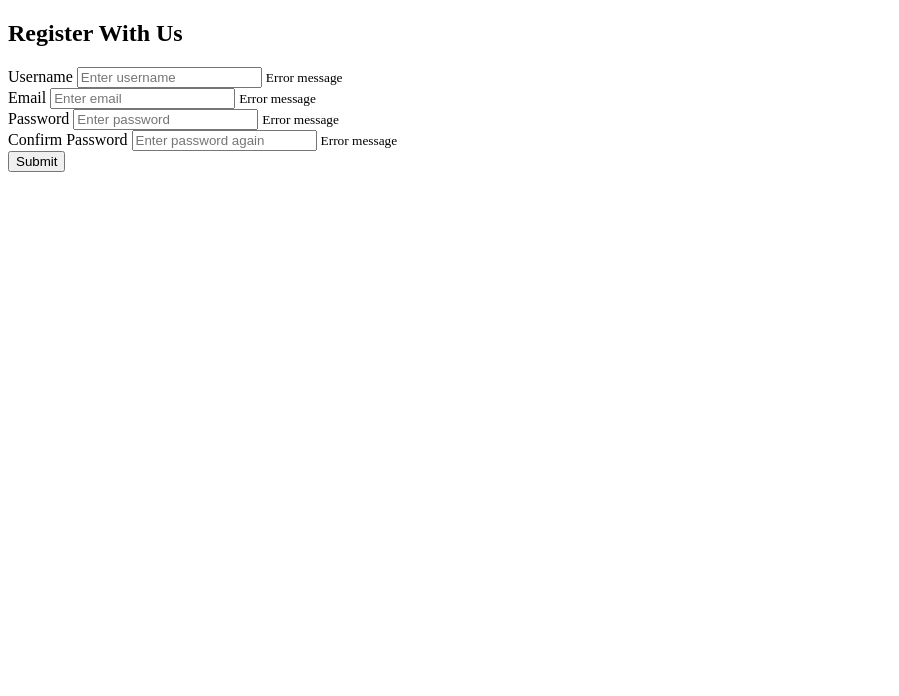
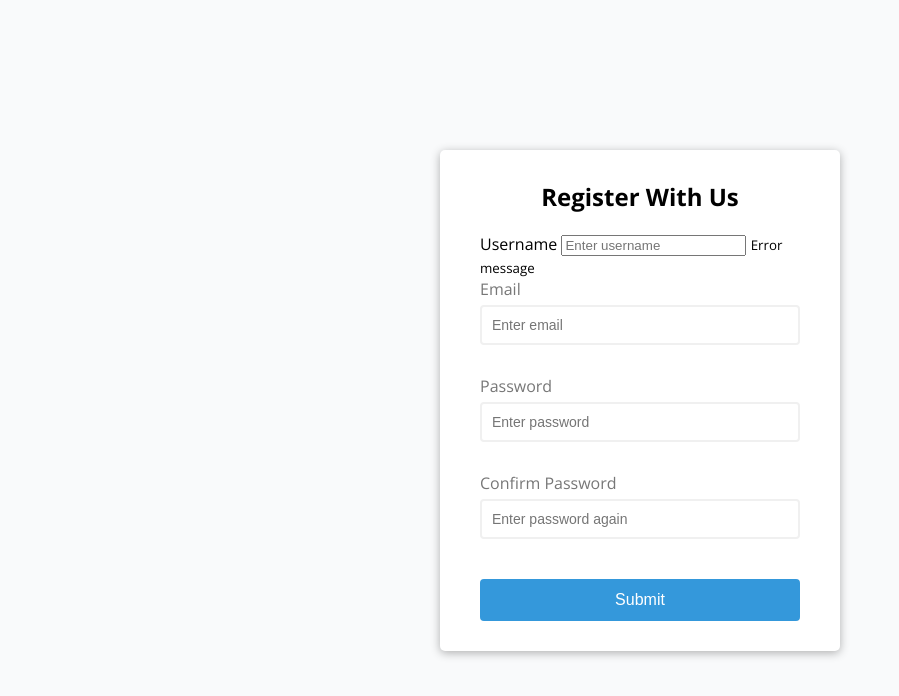
Before and after one commit to MiguelDominguezSanchez/Udemy_20_Web_Projects_With_Vanilla_JavaScript, a plain HTML site: page FORM-VALIDATOR/index.html in a window 1280 px wide. Shown: the whole page, without its empty margins (0-899 px from the left). Drawn offline with nearby package versions, Linux system fonts and the light colour scheme.

Commit message:
Form Validator Intro Project – 006 Project CSS

```diff
--- a/FORM-VALIDATOR/index.html
+++ b/FORM-VALIDATOR/index.html
@@ -11,7 +11,7 @@
   <div class="container">
     <form id="form" class="form">
       <h2>Register With Us</h2>
-      <div class="form-control">
+      <div class="form-controls">
         <label for="username">Username</label>
         <input type="text" id="username" placeholder="Enter username">
         <small>Error message</small>
--- a/FORM-VALIDATOR/style.css
+++ b/FORM-VALIDATOR/style.css
@@ -0,0 +1,96 @@
+@import url('https://fonts.googleapis.com/css2?family=Open+Sans:ital,wght@0,300;0,400;0,600;0,700;0,800;1,300;1,400;1,600;1,700;1,800&display=swap');
+
+:root {
+  --success-color: #2ecc71;
+  --error-color: #e74c3c;
+}
+
+* {
+  box-sizing: border-box;
+}
+
+body {
+  background-color: #f9fafb;
+  font-family: 'Open Sans', sans-serif;
+  display: flex;
+  align-items: center;
+  justify-content: center;
+  min-height: 100vh;
+  margin: 0;
+}
+
+.container {
+  background-color: #fff;
+  border-radius: 5px;
+  box-shadow: 0 2px 10px rgba(0,0,0,0.3);
+  width: 400px;
+}
+
+h2 {
+  text-align: center;
+  margin: 0 0 20px;
+}
+
+.form {
+  padding: 30px 40px;
+}
+
+.form-control {
+  margin-bottom: 10px;
+  padding-bottom: 20px;
+  position: relative;
+}
+
+.form-control label {
+  color: #777;
+  display: block;
+  margin-bottom: 5px;
+}
+
+.form-control input {
+  border: 2px solid #f0f0f0;
+  border-radius: 4px;
+  display: block;
+  width: 100%;
+  padding:10px;
+  font-size: 14px;
+}
+
+.form-control input:focus {
+  outline: 0;
+  border-color: #777;
+}
+
+.form-control.success input {
+  border-color: var(--success-color)
+}
+
+.form-control.error input {
+  border-color: var(--error-color)
+}
+
+.form-control small {
+  color: var(--error-color);
+  position: absolute;
+  bottom: 0;
+  left: 0;
+  visibility: hidden;
+}
+
+.form-control.error small {
+  visibility: visible;
+}
+
+.form button {
+  cursor: pointer;
+  background-color: #3498db;
+  border: 2px solid #3498db;
+  border-radius: 4px;
+  color: #fff;
+  display: block;
+  font-size: 16px;
+  padding: 10px;
+  margin-top: 20px;
+  width: 100%;
+
+}
```
